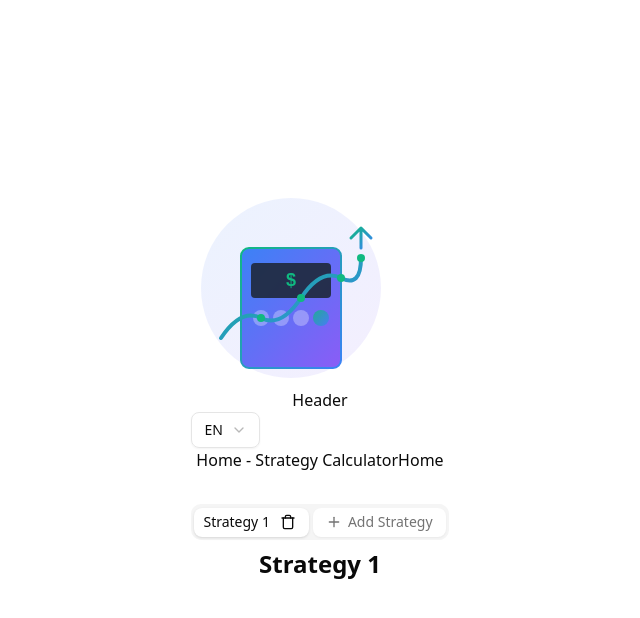
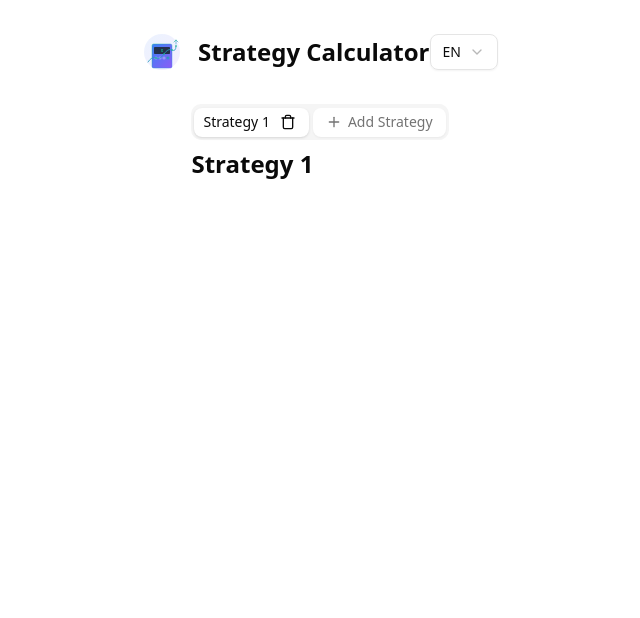
Before and after one commit to kolengri/strategy-calculator, a React (Vite) app: page / in a window 1280 px wide. Shown: the top 618 px of the page, without its empty margins (320-960 px from the left). Built offline with nearby package versions, Linux system fonts and the light colour scheme.

Commit message:
feat: enhance Header component with localization support and improve layout structure in BaseLayout

```diff
--- a/src/components/features/header.tsx
+++ b/src/components/features/header.tsx
@@ -1,12 +1,16 @@
 import logo from "@/assets/logo.svg";
 import { LanguageSelector } from "./language-selector";
+import { useTranslation } from "react-i18next";
 
 export function Header() {
+  const { t } = useTranslation();
   return (
-    <header>
-      <img src={logo} alt="Logo" />
-      <h1>Header</h1>
-      <LanguageSelector />
+    <header className="flex items-center">
+      <img src={logo} alt="Logo" className="size-10 mr-4" />
+      <h1 className="text-2xl font-bold flex-1">
+        {t("components.features.header.title")}
+      </h1>
+      <LanguageSelector className="ml-auto" />
     </header>
   );
 }
--- a/src/components/layouts/base.tsx
+++ b/src/components/layouts/base.tsx
@@ -2,9 +2,9 @@ import { Header } from "../features/header";
 
 export function BaseLayout({ children }: { children: React.ReactNode }) {
   return (
-    <div className="container mx-auto p-8 text-center relative z-10">
+    <div className="container mx-auto p-8 relative z-10 min-h-screen flex flex-col gap-8">
       <Header />
-      {children}
+      <main className="flex-1">{children}</main>
     </div>
   );
 }
--- a/src/locales/en.json
+++ b/src/locales/en.json
@@ -9,6 +9,11 @@
     "newStrategy": "New Strategy"
   },
   "components": {
+    "features": {
+      "header": {
+        "title": "Strategy Calculator"
+      }
+    },
     "ui": {
       "date-picker": {
         "placeholder": "Select date",
--- a/src/pages/home.tsx
+++ b/src/pages/home.tsx
@@ -19,10 +19,6 @@ export function Home() {
   return (
     <BaseLayout>
       <title>{t("app.title", { title: t("home.title") })}</title>
-      <div className="flex justify-center items-center gap-8 mb-8">
-        {t("app.title", { title: t("home.title") })}
-        {t("home.title")}
-      </div>
       <div className="flex justify-center items-center gap-8 mb-8">
         <Tabs defaultValue={strategies.at(0)?.id ?? ""}>
           <TabsList>
```
